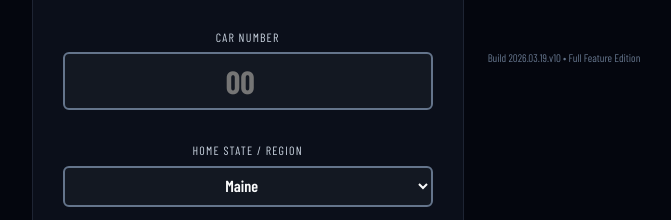
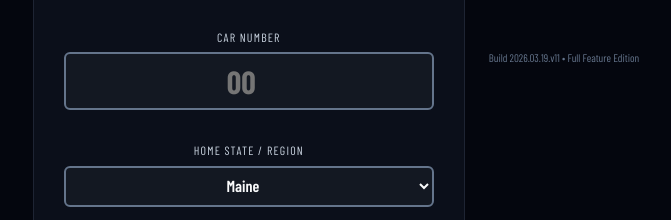
Before and after one commit to mangobandicoot/mangobandicoot.github.io, a plain HTML site: page beta.html in a window 1280 px wide. Shown: the part 350-570 px from the top of the page, 316-987 px from the left. Drawn offline with nearby package versions, Linux system fonts and the light colour scheme; a web font is replaced by a local one.

Commit message:
Update beta.html

```diff
--- a/beta.html
+++ b/beta.html
@@ -152,7 +152,7 @@
 </div>
 <div style="font-size:11px;color:#64748B;margin-top:16px;text-align:center">
 
-  Build 2026.03.19.v10 • Full Feature Edition
+  Build 2026.03.19.v11 • Full Feature Edition
 </div>
 
 </div>
```
